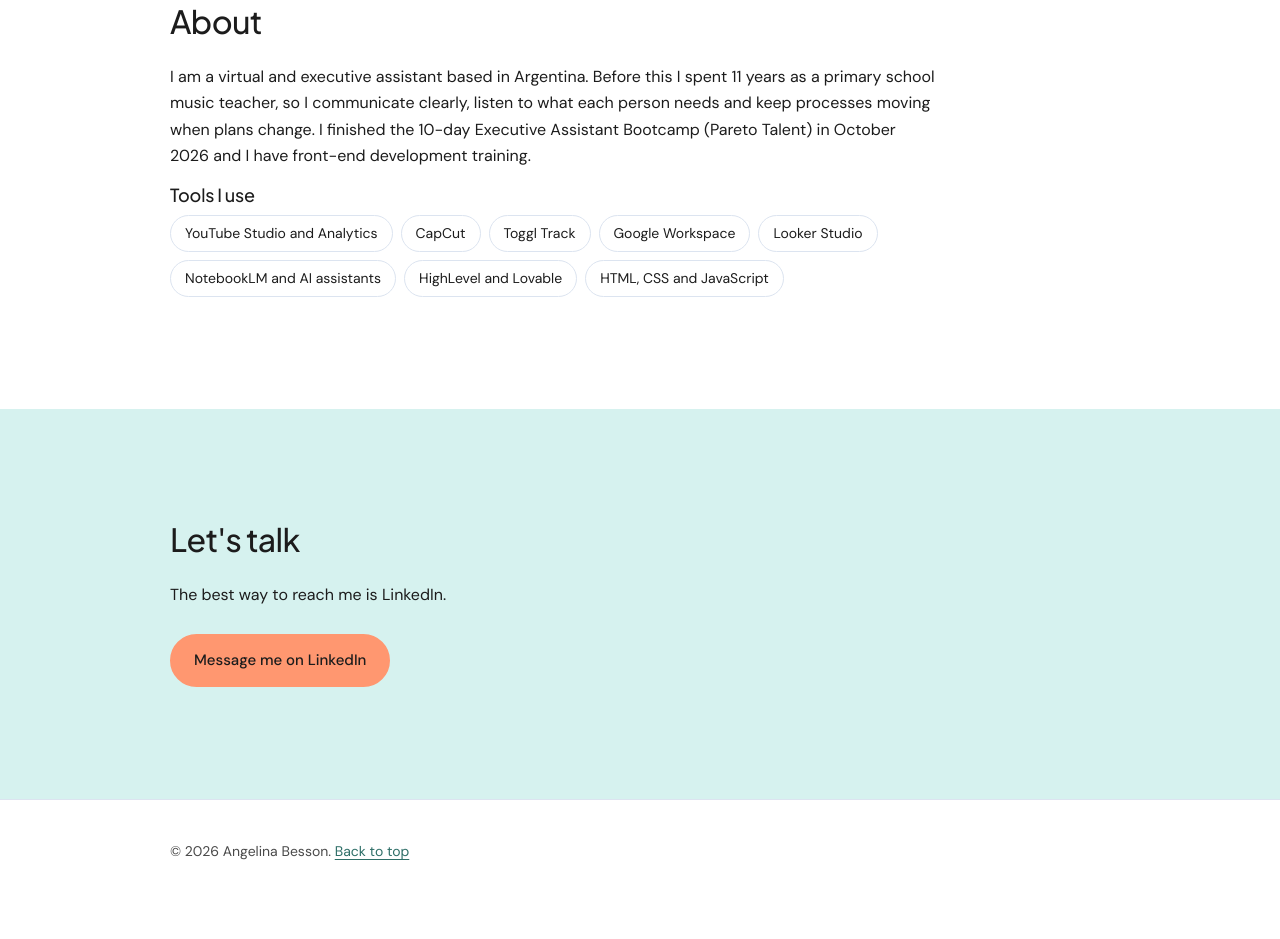
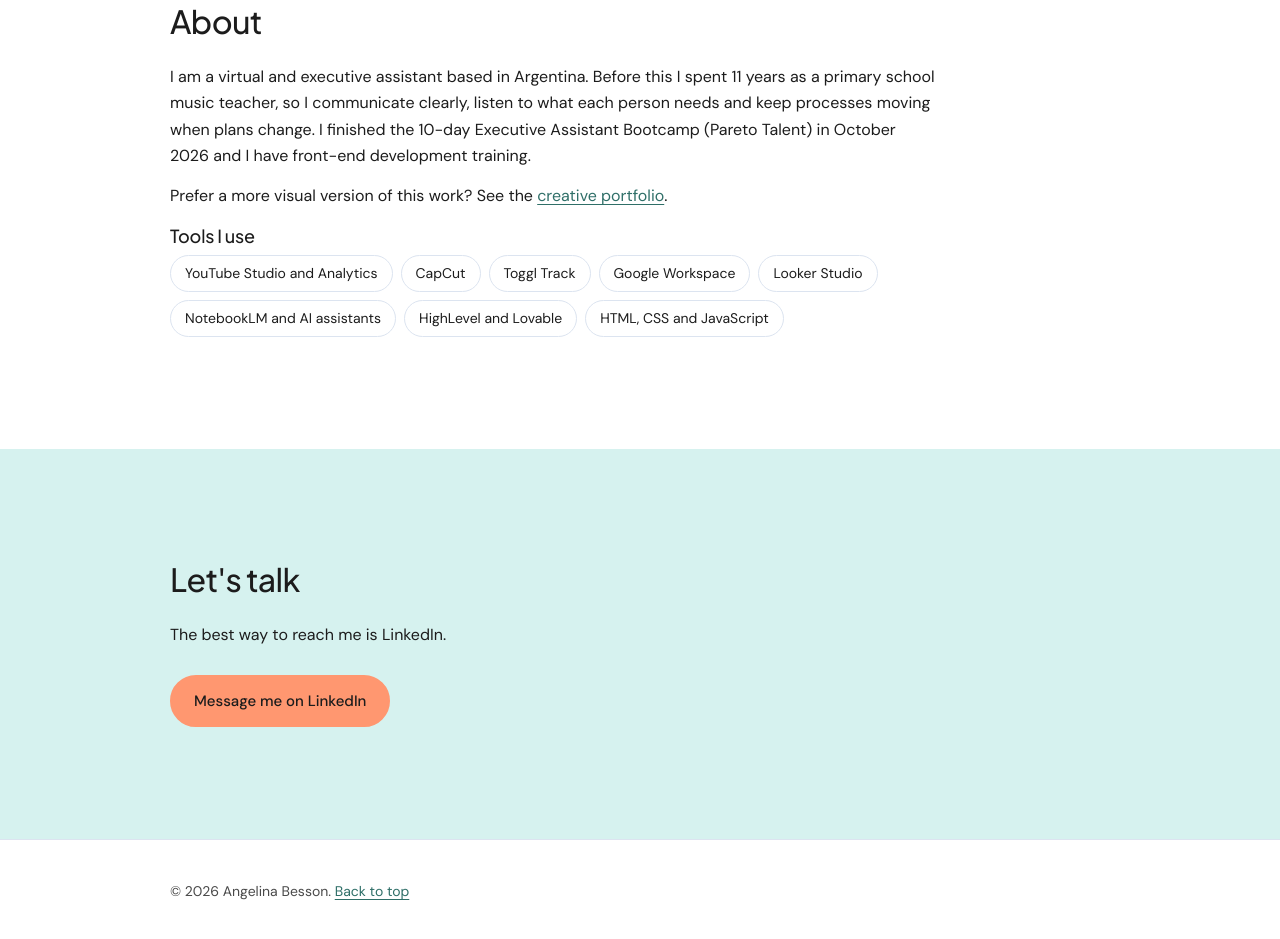
Before and after one commit to angebesson/angelinabesson, a plain HTML site: page portfolio/index.html in a window 1280 px wide. Shown: the part 4455-5394 px from the top of the page. Before the commit the page ends 5372 px from the top, so only its background shows below. Drawn offline with Linux system fonts and the light colour scheme.

Commit message:
Portfolio: link to the creative version (v2) from About
Co-Authored-By: Claude Sonnet 5.5 <noreply@anthropic.com>

```diff
--- a/portfolio/index.html
+++ b/portfolio/index.html
@@ -253,6 +253,7 @@
       <div class="container">
         <h2>About</h2>
         <p>I am a virtual and executive assistant based in Argentina. Before this I spent 11 years as a primary school music teacher, so I communicate clearly, listen to what each person needs and keep processes moving when plans change. I finished the 10-day Executive Assistant Bootcamp (Pareto Talent) in October 2026 and I have front-end development training.</p>
+        <p>Prefer a more visual version of this work? See the <a href="../v2/">creative portfolio</a>.</p>
         <h3>Tools I use</h3>
         <ul class="tools">
           <li>YouTube Studio and Analytics</li>
```
